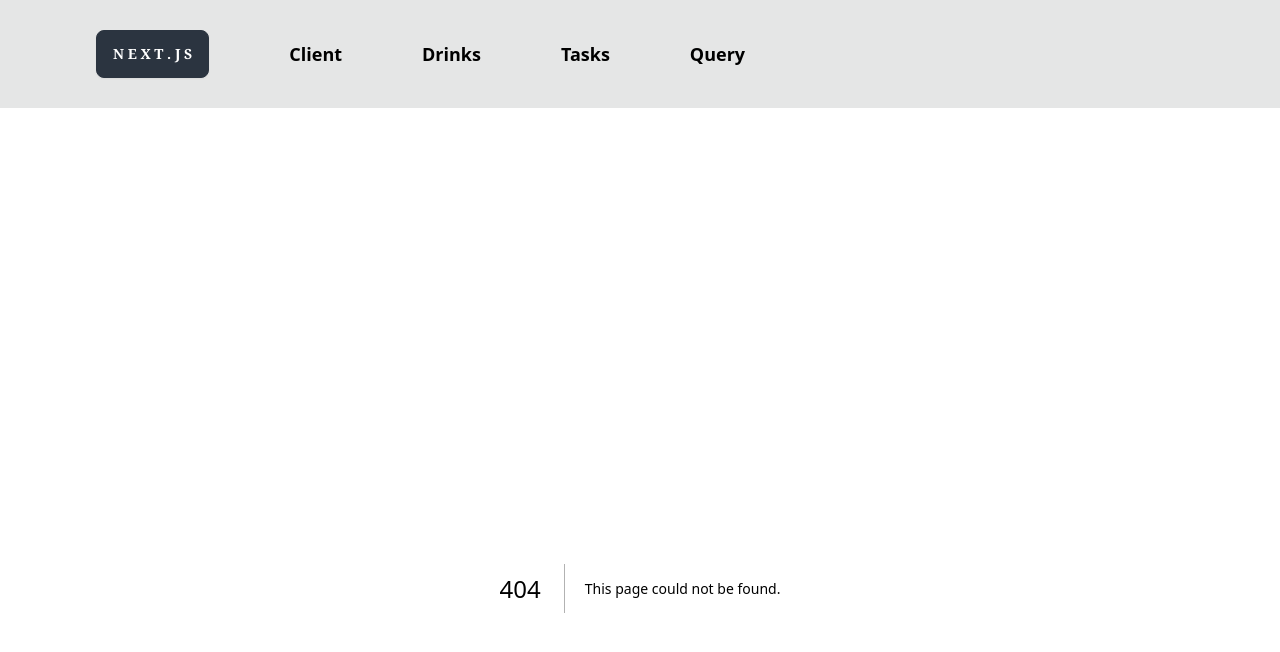
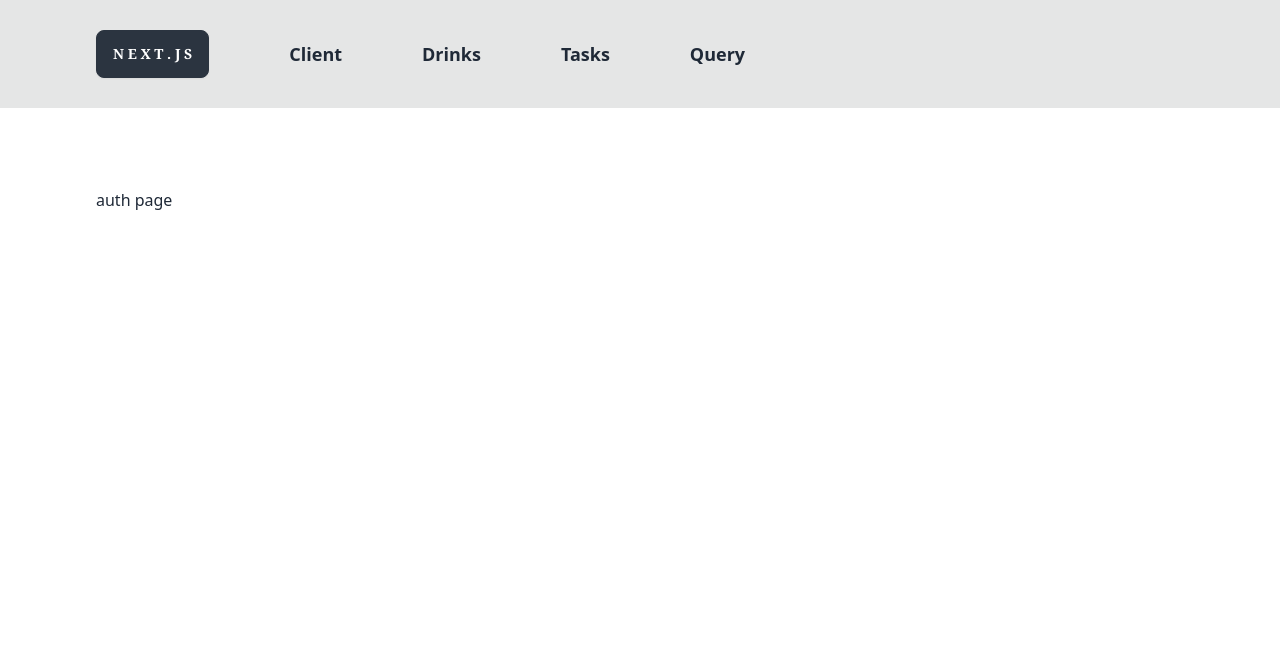
Before and after one commit to Yosefha4/nextjs-tutorial, a Next.js app: page /auth in a window 1280 px wide. Before the commit this address had no page. Shown: the top 652 px of the page. Built offline with nearby package versions, Linux system fonts and the light colour scheme.

Commit message:
Special routes

```diff
--- /dev/null
+++ b/app/(dashboard)/auth/[...sign-in]/page.jsx
@@ -0,0 +1,8 @@
+import React from "react";
+
+const SignInPage = ({ params }) => {
+  console.log(params);
+  return <h1 className="text-7xl">SignInPage</h1>;
+};
+
+export default SignInPage;
--- /dev/null
+++ b/app/(dashboard)/auth/page.jsx
@@ -0,0 +1,5 @@
+const authPage = () => {
+  return <h1>auth page</h1>;
+};
+
+export default authPage;
```
